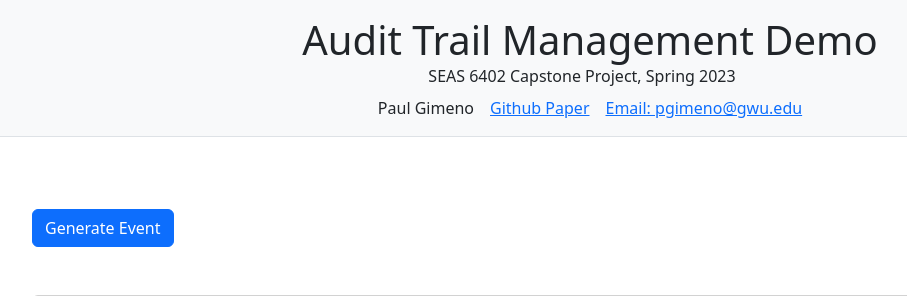
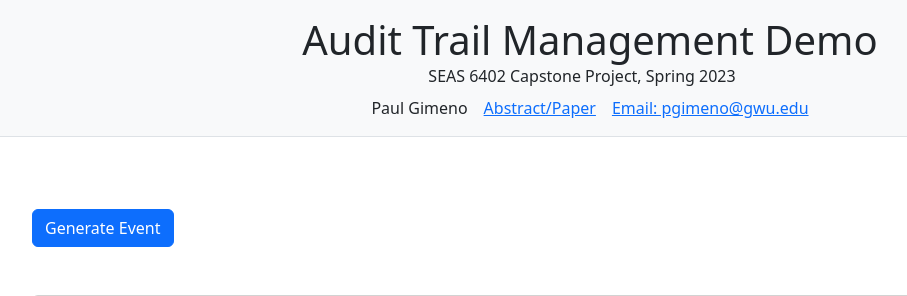
Before and after one commit to gimenopea/capstone_demo, a Flask app: template templates/index.html in a window 1280 px wide. Shown: the top 296 px of the page, without its empty margins (50-957 px from the left). Run offline with Flask 2, Linux system fonts and the light colour scheme; the template is opened without the code that fills it: most values are stand-ins (such as "Sample title", 1, 10 or a date in 2020); some libraries are stand-ins or nearby versions.

Commit message:
link deploy update

```diff
--- a/templates/index.html
+++ b/templates/index.html
@@ -28,7 +28,7 @@
     <div class="d-flex justify-content-center mt-2">
       <span class="me-3">Paul Gimeno</span>
 
-      <span class="me-3"><a href="https://github.com/gimenopea/capstone_demo/blob/master/Capstone%206402%20Paul%20Gimeno%20Draft.pdf" target="_blank" class="link-primary">Github Paper</a></span>
+      <span class="me-3"><a href="https://gimenopea.github.io/6402capstone/" target="_blank" class="link-primary">Abstract/Paper</a></span>
       <span><a href="mailto:pgimeno@gwu.edu" class="link-primary">Email: pgimeno@gwu.edu</a></span>
     </div>
   </div>
```
